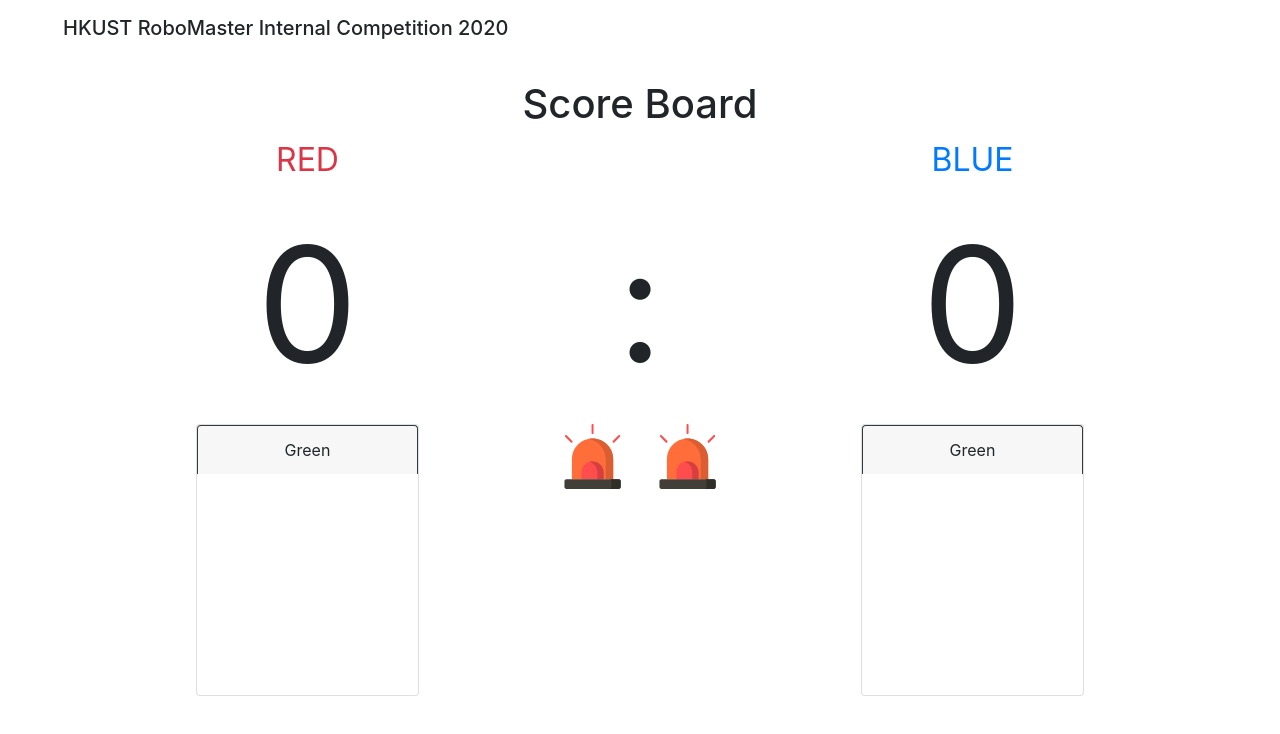
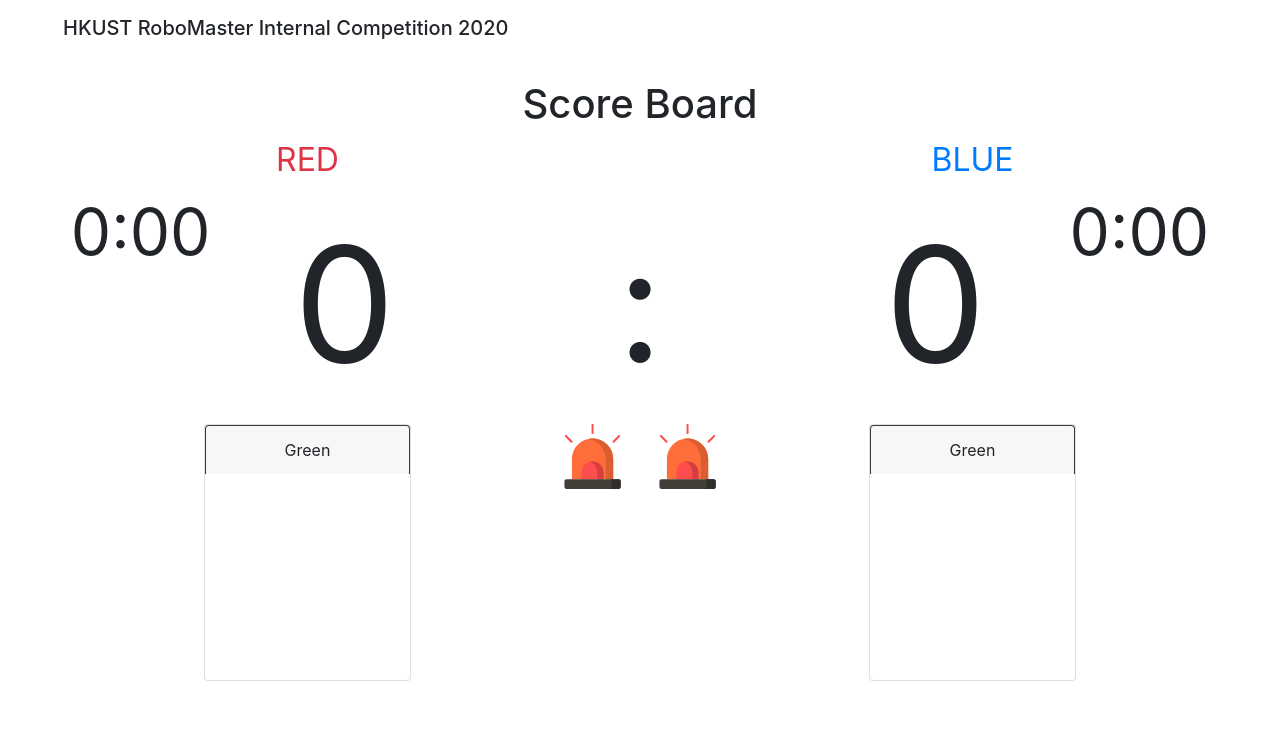
Before and after one commit to Huoleit/RM_judge, a website: page views/index.html in a window 1280 px wide. Shown: the top 734 px of the page. Drawn offline with Linux system fonts and the light colour scheme; files that its build step writes are made by us from their sources; no server answers; files whose address does not match are found by name.

Commit message:
main view show enery time

```diff
--- a/views/index.html
+++ b/views/index.html
@@ -36,19 +36,50 @@
         </div>
         <div class="row">
 
-            <div class="col-5 text-center score_display" id="red-scoreDisplay">0</div>
+            <div class="col-5 text-center">
+                <div class="container-fluid">
+                    <div class="row">
+                        <div class="col-1 d-flex justify-content-center ml-auto">
+                            <div style="font-size: 4em;" id="red-enery-time">0:00</div>
+                        </div>
+                        <div class="col-10">
+                            <div class="score_display" id="red-scoreDisplay">
+                                0
+                            </div>
+                        </div>
+                    </div>
+                </div>
+            </div>
             <div class="col-2 text-center score_display">:</div>
-            <div class="col-5 text-center score_display" id="blue-scoreDisplay">0</div>
+            <div class="col-5 text-center" >
+                <div class="container">
+                    <div class="row">
+                        <div class="col-10">
+                            <div class="score_display" id="blue-scoreDisplay">0</div>
+                        </div>
+                        <div class="col-1 d-flex justify-content-center mr-auto">
+                            <div style="font-size: 4em;" id="blue-enery-time">0:00</div>
+                        </div>
+                    </div>
+                </div>
+            </div>
         </div>
         <div class="row d-flex justify-content-center">
             <div class="col-5 d-flex justify-content-center">
+                <div class="container">
+                    <div class="row">
+                        <!-- <div class="col-2"></div> -->
+                        <div class="col-12 d-flex justify-content-center">
                             <div class="card w-50">
-
                                 <div class=" border border-bottom-0 border-dark rounded-top text-center card-header" id="red-colorTextDisplay">
                                     Green
                                 </div>
                                 <div class="card-body square bg"></div>
                             </div>
+                        </div>
+                    </div>
+                </div>
+
             </div>
 
             <div class="col-1 red-statusDisplay">
@@ -69,6 +100,9 @@
             </div>
 
             <div class="col-5 d-flex justify-content-center">
+                <div class="container">
+                    <div class="row">
+                        <div class="col-12 d-flex justify-content-center mr-auto">
                             <div class="card w-50">
 
                                 <div class=" border border-bottom-0 border-dark rounded-top text-center card-header" id="blue-colorTextDisplay">
@@ -76,6 +110,13 @@
                                 </div>
                                 <div class="card-body square bg"></div>
                             </div>
+                        </div>
+                        <!-- <div class="col-2">
+
+                        </div> -->
+                    </div>
+                </div>
+
             </div>
 
         </div>
@@ -133,6 +174,15 @@
                 updateOneSide(side);
             }
         });
+        const display_avail_time = (side,time) => {
+            let seconds = time%60;
+            let minutes = (time - seconds)/60;
+            let query_string = "#"+ side + "-enery-time";
+            $(query_string).text(minutes.toString() + ":" + (seconds.toString().length===1 ? '0' : '') + seconds.toString());
+        };
+        socket.on('update_energy_time',(side,time) => {
+            display_avail_time(side,time);
+        });
 
     </script>
 </body>
```
Also changed, not shown: server.js (+24 -4 lines). Lines whose indentation alone changed are shown as unchanged.
